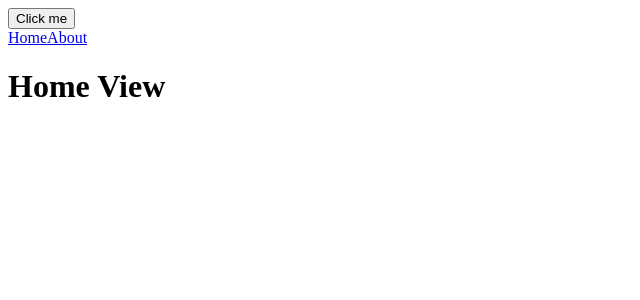
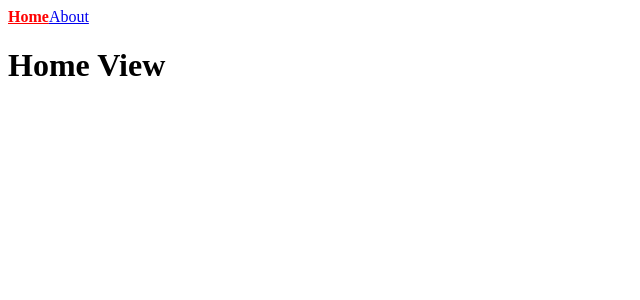
Before and after one commit to SanazBHMN/RouterViewLearning, a Vue app: page / in a window 1280 px wide. Shown: the top 300 px of the page, without its empty margins (0-640 px from the left). Built offline with nearby package versions, Linux system fonts and the light colour scheme.

Commit message:
Make links active

```diff
--- a/src/App.vue
+++ b/src/App.vue
@@ -1,14 +1,9 @@
 <script setup>
-import { ref } from "vue";
 import { RouterView } from "vue-router";
 import Nav from "./components/Nav.vue";
-
-const randomState = ref("");
 </script>
 
 <template>
-  {{ randomState }}
-  <button @click="randomState = 'hello there'">Click me</button>
   <div>
     <Nav />
     <RouterView />
--- a/src/components/Nav.vue
+++ b/src/components/Nav.vue
@@ -4,7 +4,14 @@ import { RouterLink } from "vue-router";
 
 <template>
   <div>
-    <RouterLink to="/">Home</RouterLink>
-    <RouterLink to="/about">About</RouterLink>
+    <RouterLink active-class="active" to="/">Home</RouterLink>
+    <RouterLink active-class="active" to="/about">About</RouterLink>
   </div>
 </template>
+
+<style scoped>
+.active {
+  font-weight: 900;
+  color: red;
+}
+</style>
```
